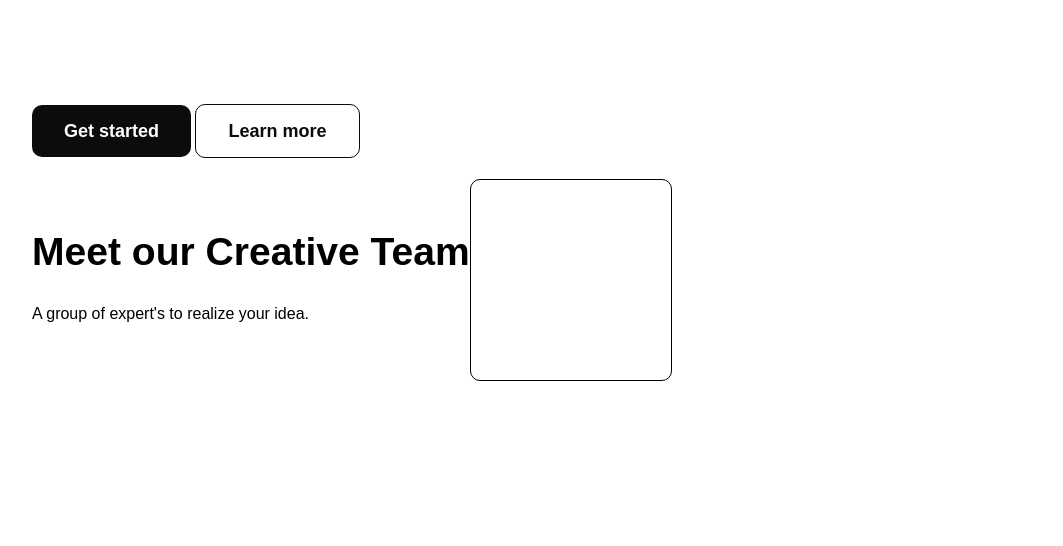
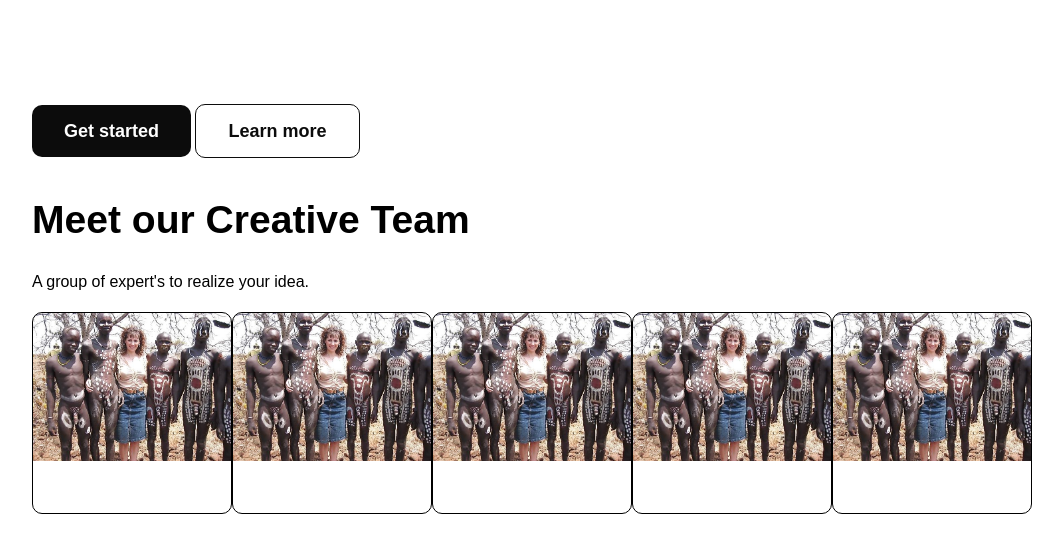
Before and after one commit to hristosponos/mamaheroin, a plain HTML site: page index.html in a window 1280 px wide. Shown: the part 407-953 px from the top of the page, without its empty margins (108-1171 px from the left). Before the commit the page ends 820 px from the top, so only its background shows below. Drawn offline with Linux system fonts and the light colour scheme.

Commit message:
mamaheroin2.1

```diff
--- a/css/style.css
+++ b/css/style.css
@@ -134,8 +134,16 @@ nav a {
 	border-radius: 10px;
 	height: 200px;
 	width: 200px;
+	background-image: url("/assets/Untitled.jpg");
+	background-attachment: fixed;
+	background-repeat: no-repeat;
+	background-size: 100%;
 }
 
 .team{
+}
+
+.teams{
 	display: flex;
+	align-items: center;
 }
--- a/index.html
+++ b/index.html
@@ -42,7 +42,19 @@
     		<h2>Meet our Creative Team</h2>
     		<p>A group of expert's to realize your idea.</p>
     	</div>
-    	<div>
+    	<div class="teams">
+    		<div class="team-member">
+
+    		</div>
+    		<div class="team-member">
+
+    		</div>
+    		<div class="team-member">
+
+    		</div>
+    		<div class="team-member">
+
+    		</div>
     		<div class="team-member">
 
     		</div>
```
Also changed, not shown: assets/Untitled.jpg (added).
